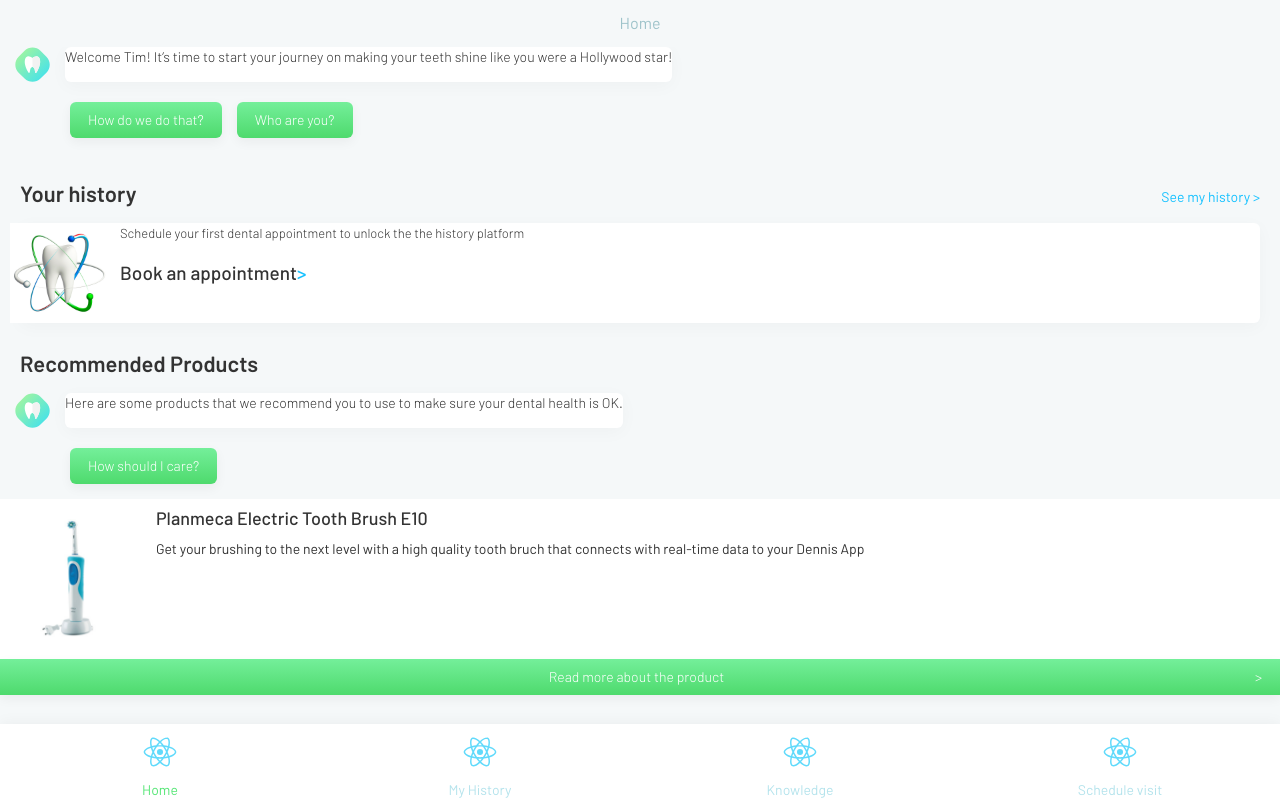
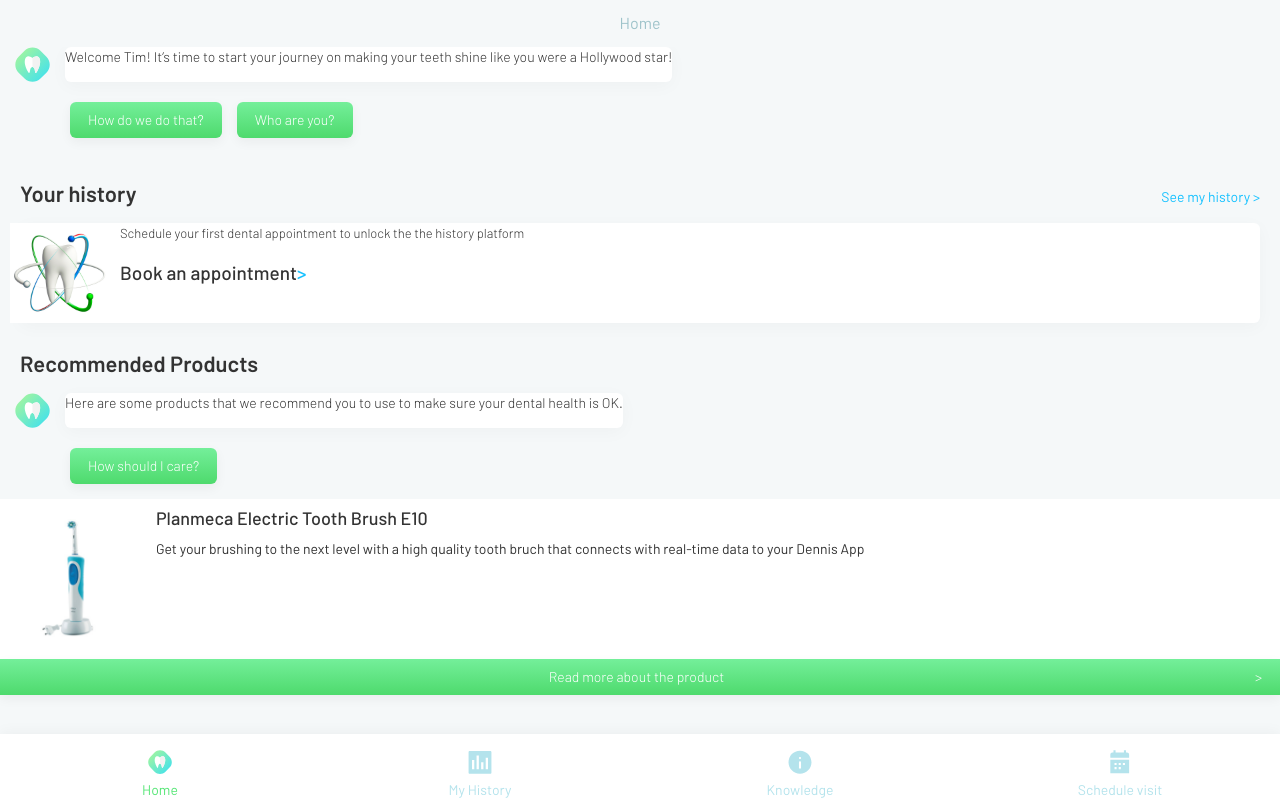
Before and after one commit to vlukashov/dennis, a React (Create React App) app: page / in a window 1280 px wide. Built offline with nearby package versions, Linux system fonts and the light colour scheme.

Commit message:
update navigation icons

```diff
--- a/src/components/navigation/Navigation.css
+++ b/src/components/navigation/Navigation.css
@@ -35,7 +35,13 @@
   color: inherit;
 }
 
+.Navigation a.active {
+  color: #56e676;
+}
+
 .Navigation-icon {
-  width: 4em;
-  height: 4em;
+  width: 24px;
+  height: 24px;
+  margin-top: 16px;
+  margin-bottom: 6px;
 }
--- a/src/components/navigation/Navigation.js
+++ b/src/components/navigation/Navigation.js
@@ -1,36 +1,58 @@
 import React, { Component } from "react";
-import { NavLink } from "react-router-dom";
+import { NavLink, withRouter } from "react-router-dom";
 
 import "./Navigation.css";
-import logo from "../../assets/logo.svg";
+
+import homeIcon from "../../assets/dennis-logo.svg";
+import homeIconActive from "../../assets/dennis-logo.svg";
+import knowledgeIcon from "../../assets/knowledge-icon-default.svg";
+import knowledgeIconActive from "../../assets/knowledge-icon-default-active.svg";
+import myHistoryIcon from "../../assets/myhistory-icon-default.svg";
+import myHistoryIconActive from "../../assets/myhistory-icon-default-active.svg";
+import bookAppointmentIcon from "../../assets/schedulevisit-icon-default.svg";
+import bookAppointmentIconActive from "../../assets/schedulevisit-icon-active.svg";
 
 import { Image } from "react-bootstrap";
 
-class NavigationLink extends Component {
-  render() {
-    return (
-      <NavLink
-        exact={this.props.exact}
-        to={this.props.to}
-        activeStyle={{ color: "#56E676" }}
-      >
-        <Image className="Navigation-icon" src={this.props.icon} />
-        <span className="Navigation-label">{this.props.label}</span>
-      </NavLink>
-    );
-  }
-}
-
 class Navigation extends Component {
   render() {
+    const NavigationLink = withRouter(props => {
+      const activeIcon = props.activeIcon || props.icon;
+      const icon =
+        props.location.pathname === props.to ? activeIcon : props.icon;
+      return (
+        <NavLink exact={props.exact} to={props.to} activeClassName="active">
+          <Image className="Navigation-icon" src={icon} />
+          <span className="Navigation-label">{props.label}</span>
+        </NavLink>
+      );
+    });
+
     return (
       <nav className="Navigation">
-        <NavigationLink exact to="/" icon={logo} label="Home" />
-        <NavigationLink to="/my-history" icon={logo} label="My History" />
-        <NavigationLink to="/knowledge" icon={logo} label="Knowledge" />
+        <NavigationLink
+          exact
+          to="/"
+          icon={homeIcon}
+          activeIcon={homeIconActive}
+          label="Home"
+        />
+        <NavigationLink
+          to="/my-history"
+          icon={myHistoryIcon}
+          activeIcon={myHistoryIconActive}
+          label="My History"
+        />
+        <NavigationLink
+          to="/knowledge"
+          icon={knowledgeIcon}
+          activeIcon={knowledgeIconActive}
+          label="Knowledge"
+        />
         <NavigationLink
           to="/book-appointment"
-          icon={logo}
+          icon={bookAppointmentIcon}
+          activeIcon={bookAppointmentIconActive}
           label="Schedule visit"
         />
       </nav>
```
